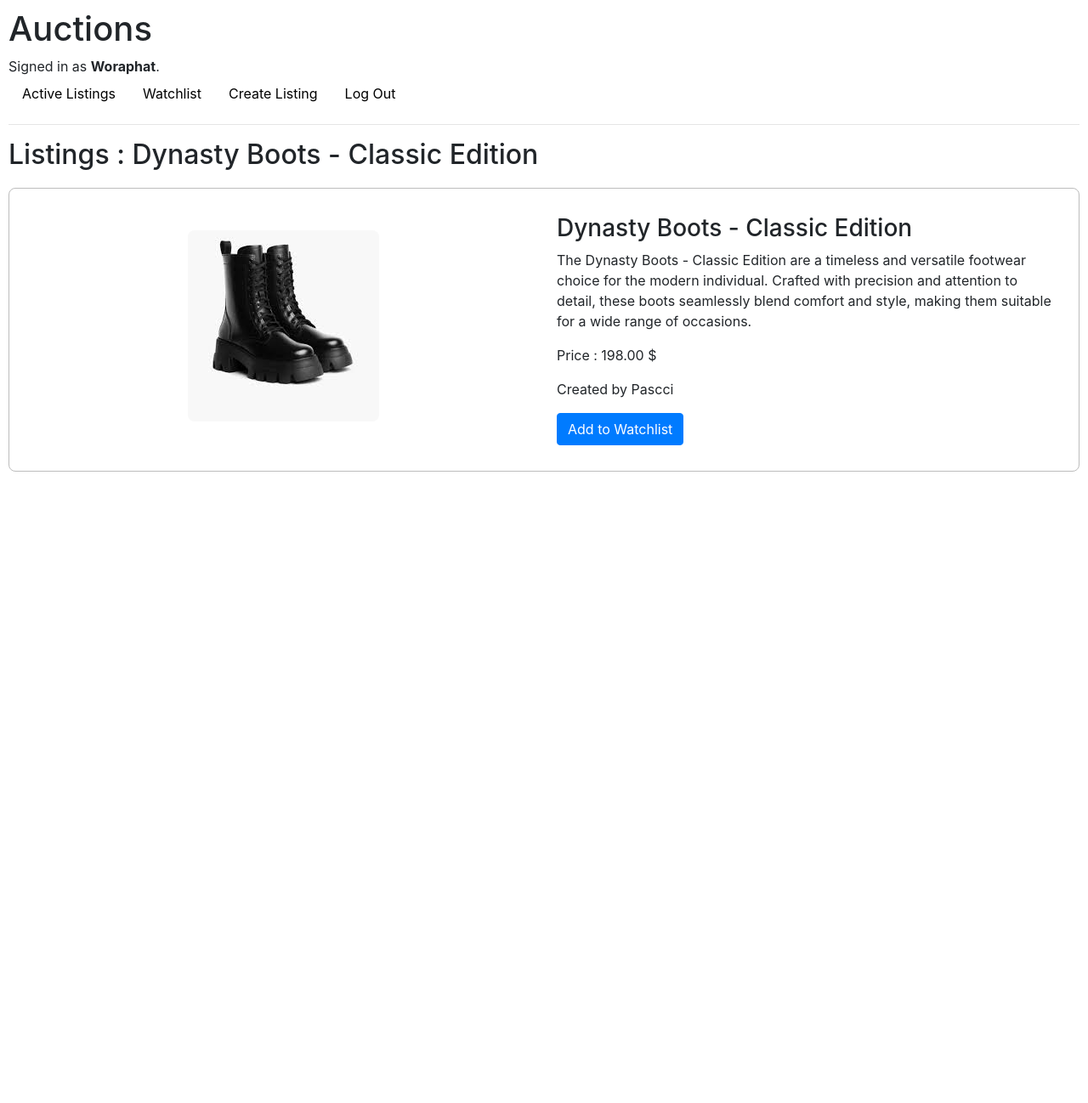
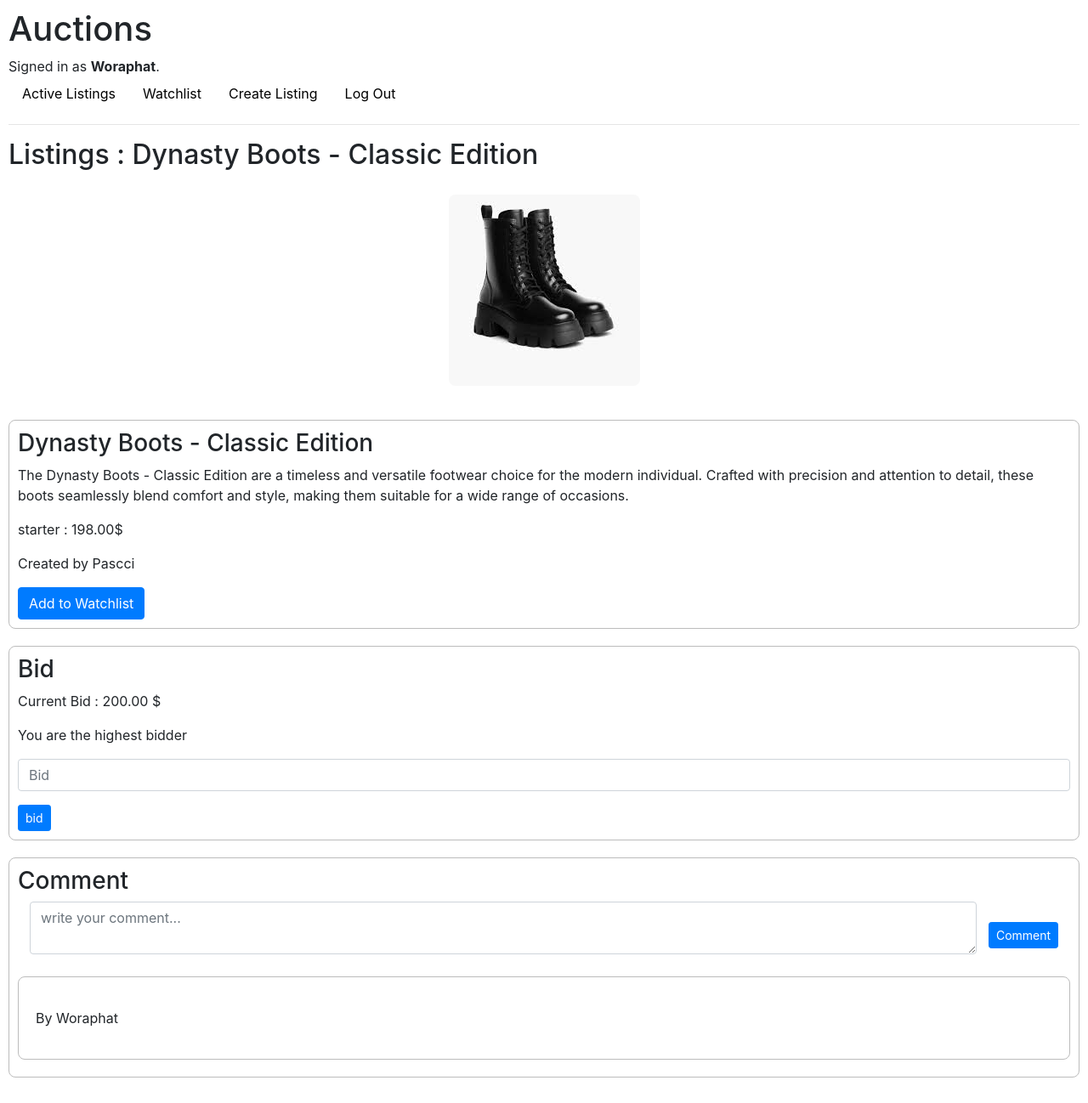
Before and after one commit to Peeralis/CS50-Commerce, a Django app: page /listings/2 in a window 1280 px wide. Shown: the whole page at 85% size. Before the commit the page ends 555 px from the top, so only its background shows below. Run offline with Django 3.2, Linux system fonts and the light colour scheme; a user stored in the database is signed in; data comes from the database, SQL or seed files in the repository; some libraries are stand-ins or nearby versions.

Commit message:
Bid system

```diff
--- a/auctions/admin.py
+++ b/auctions/admin.py
@@ -1,7 +1,7 @@
 from django.contrib import admin
 
 # Register your models here.
-from .models import Listing, User, Bid, Comment, Watchlist
+from .models import Listing, User, Bid, Comment, Watchlist, WiningBid
 
 # Register your models here.
 
@@ -12,3 +12,4 @@ admin.site.register(Listing)
 admin.site.register(Bid)
 admin.site.register(Comment)
 admin.site.register(Watchlist)
+admin.site.register(WiningBid)
--- a/auctions/static/auctions/styles.css
+++ b/auctions/static/auctions/styles.css
@@ -2,7 +2,7 @@ body {
     padding: 10px;
 }
 
-.listing-image {
+.listings-image {
     max-width: 400px;
     max-height: 400px;
     width: auto;
@@ -24,12 +24,12 @@ body {
     flex-grow: 1;
 }
 
-.listing-details {
+.listings-details {
     width: 50%;
     padding: 15px;
 }
 
-.img-box {
+.listings-img-box {
     width: 50%;
     flex:1;
     display: flex;
@@ -45,3 +45,60 @@ a:hover {
     color: black;
     text-decoration: none;
 }
+
+.comment-box {
+    border: 1px solid #BCBCBC;
+    border-radius: 8px;
+    padding: 10px;
+    margin: 20px 0;
+}
+
+.comment-form {
+    display: flex;
+    flex-direction: row;
+    flex-wrap: wrap;
+    justify-content: space-evenly;
+    align-items: center;
+}
+
+.comment-textarea {
+    width: 90%;
+}
+
+.comment {
+    border: 1px solid #BCBCBC;
+    border-radius: 8px;
+    padding: 20px;
+    margin: 10px 0;
+}
+
+.listing-image {
+    max-width: 800px;
+    max-height: 800px;
+    width: auto;
+    height: auto;
+    border-radius: 8px;
+    margin: 20px;
+}
+
+.listing-img-box {
+    width: 100%;
+    display: flex;
+    align-items: center;
+    justify-content: center;
+}
+
+.listing-details {
+    border: 1px solid #BCBCBC;
+    border-radius: 8px;
+    width: 100%;
+    padding: 10px;
+    margin: 20px 0;
+}
+
+.bid-box {
+    border: 1px solid #BCBCBC;
+    border-radius: 8px;
+    padding: 10px;
+    margin: 20px 0;
+}
--- a/auctions/templates/auctions/layout.html
+++ b/auctions/templates/auctions/layout.html
@@ -21,9 +21,6 @@
                 <a class="nav-link" href="{% url 'index' %}">Active Listings</a>
             </li>
             {% if user.is_authenticated %}
-                <!-- <li class="nav-item">
-                    <a class="nav-link" href="{% url 'index' %}">Categories</a>
-                </li> -->
                 <li class="nav-item">
                     <a class="nav-link" href="{% url 'watchlist' %}">Watchlist</a>
                 </li>
--- a/auctions/templates/auctions/listings.html
+++ b/auctions/templates/auctions/listings.html
@@ -1,17 +1,117 @@
 {% extends "auctions/layout.html" %}
+<!-- def listings(request, listing_id):
+    bid = Bid.objects.filter(listing=listing_id).last()
+    listing = Listing.objects.get(id=listing_id)
+    comments = Comment.objects.filter(listing=listing)
+    if request.user.is_authenticated:
+        user = User.objects.get(username=request.user)
+        if listing.user == user:
+            return render(request, "auctions/listings.html", {
+                "listing": listing,
+                "comments": comments,
+                "watchlist": user.watchlist.all(),
+                "user": user,
+                "close": True,
+                "bid": bid
+            })
+        else:
+            return render(request, "auctions/listings.html", {
+                "listing": listing,
+                "comments": comments,
+                "watchlist": user.watchlist.all(),
+                "user": user,
+                "bid": bid
+            })
+    else:
+        return render(request, "auctions/listings.html", {
+            "listing": listing,
+            "comments": comments,
+            "bid": bid
+        })
+def bid(request, listing_id):
+    if request.method == "POST":
+        bid = request.POST["bid"]
+        user = User.objects.get(username=request.user)
+        listing = Listing.objects.get(id=listing_id)
+        if Bid.objects.filter(listing=listing).exists():
+            current_bid = Bid.objects.filter(listing=listing).order_by('-bid')[0]
+            if float(bid) > float(current_bid.bid):
+                bid = Bid(bid=bid, user=user, listing=listing)
+                bid.save()
+                return HttpResponseRedirect(reverse("listings", args=(listing_id,)))
+            else:
+                return HttpResponseRedirect(reverse("listings", args=(listing_id,)))
+        else:
+            bid = Bid(bid=bid, user=user, listing=listing)
+            bid.save()
+            return HttpResponseRedirect(reverse("listings", args=(listing_id,)))
+    else:
+        return HttpResponseRedirect(reverse("listings", args=(listing_id,))) -->
 {% block body %}
     <h2>Listings : {{ listing.title }}</h2>
-    <div class="listing">
-        <div class="img-box"><img class="listing-image" src="{{listing.image.url}}" alt="Image"></div>
+    <div class="listing-img-box"><img class="listing-image" src="{{listing.image.url}}" alt="Image"></div>
     <div class="listing-details">
         <h3>{{ listing.title }}</h3>
         <p>{{ listing.description }}</p>
-            <p>Price : {{ listing.starting_bid }} $</p>
+        <p>starter : {{ listing.starting_bid }}$</p>
         <p>Created by {{ listing.user }}</p>
         {% if user.is_authenticated %}
             <a href="{% url 'add_watchlist' listing.id%}"><button class="btn btn-primary">Add to Watchlist</button></a>
         {% endif %}
     </div>
+
+    <div class="bid-box">
+        <h3>Bid</h3>
+        {% if not listing.active%}
+            {% if bid %}
+                <p>Winner : {{ bid.user }}</p>
+                <p>Winning Bid : {{ bid.bid }} $</p>
+            {% else %}
+                <p>Closed : no bids</p>
+            {% endif %}
+        {% else %}
+            {% if bid %}
+                <p>Current Bid : {{ bid.bid }} $</p>
+                {% if user.is_authenticated %}
+                    {% if bid.user == user %}
+                        <p>You are the highest bidder</p>
+                    {% else %}
+                        <p>You are not the highest bidder</p>
+                    {% endif %}
+                {% endif %}
+            {% else %}
+                <p>Current Bid : {{ listing.starting_bid }}$ (starter)</p>
+            {% endif %}
+            {% if user.is_authenticated and user != listing.user %}
+                <form action="{% url 'bid' listing.id %}" method="post" class="bid-form">
+                    {% csrf_token %}
+                    <div class="form-group">
+                        <input required class="form-control" type="number" name="bid" placeholder="Bid">
+                    </div>
+                    <div>
+                        <input class="btn btn-primary btn-sm" type="submit" value="bid">
+                    </div>
+                </form>
+            {% endif %}
+        {% endif %}
     </div>
 
+    <div class="comment-box">
+        <h3>Comment</h3>
+        <form action="{% url 'comment' listing.id %}" method="post" class="comment-form">
+            {% csrf_token %}
+            <div class="form-group comment-textarea">
+                <textarea required class="form-control" type="text" name="comment" placeholder="write your comment..."></textarea>
+            </div>
+            <div>
+                <input class="btn btn-primary btn-sm" type="submit" value="Comment">
+            </div>
+        </form>
+        {% for comment in comments %}
+            <div class="comment">
+                <p>{{ comment.comment }}</p>
+                <p>By {{ comment.user }}</p>
+            </div>
+        {% endfor %}
+    </div>
 {% endblock %}
--- a/auctions/templates/auctions/watchlist.html
+++ b/auctions/templates/auctions/watchlist.html
@@ -14,7 +14,7 @@
                             <div class="listing-details">
                                 <h3>{{ listing.title }}</h3>
                                 <p>{{ listing.description }}</p>
-                                <p>Price : {{ listing.starting_bid }} $</p>
+                                <p>Price : {{ listing.starting_bid }}$</p>
                                 <p>Created by {{ listing.user }}</p>
                                 <a href="{% url 'remove_watchlist' listing.id%}"><button class="btn btn-primary">Remove</button></a>
                             </div>
@@ -22,5 +22,8 @@
                 </div>
         {% endif %}
     {% endfor %}
+    {% if listings|length == 0 %}
+        <p>No listings in your watchlist.</p>
+    {% endif %}
 
 {% endblock %}
--- a/auctions/urls.py
+++ b/auctions/urls.py
@@ -15,6 +15,8 @@ urlpatterns = [
     path("add_watchlist/<int:listing_id>", views.add_watchlist, name="add_watchlist"),
     path("remove_watchlist/<int:listing_id>", views.remove_watchlist, name="remove_watchlist"),
     path("create", views.create_listing, name="create_listing"),
+    path("add_comment/<int:listing_id>", views.comment, name="comment"),
+    path("add_bid/<int:listing_id>", views.bid, name="bid"),
 ]
 
 if settings.DEBUG:
--- a/auctions/views.py
+++ b/auctions/views.py
@@ -3,39 +3,10 @@ from django.db import IntegrityError
 from django.http import HttpResponse, HttpResponseRedirect
 from django.shortcuts import render
 from django.urls import reverse
+from django.contrib import messages
 
 from .models import User, Listing, Bid, Comment, Watchlist
 
-# Complete the implementation of your auction site. You must fulfill the following requirements:
-
-# Models: Your application should have at least three models in addition to the User model: one for auction listings, one for bids, and one for comments made on auction listings. It’s up to you to decide what fields each model should have, and what the types of those fields should be. You may have additional models if you would like.
-# Create Listing: Users should be able to visit a page to create a new listing. They should be able to specify a title for the listing, a text-based description, and what the starting bid should be. Users should also optionally be able to provide a URL for an image for the listing and/or a category (e.g. Fashion, Toys, Electronics, Home, etc.).
-# Active Listings Page: The default route of your web application should let users view all of the currently active auction listings. For each active listing, this page should display (at minimum) the title, description, current price, and photo (if one exists for the listing).
-# Listing Page: Clicking on a listing should take users to a page specific to that listing. On that page, users should be able to view all details about the listing, including the current price for the listing.
-# If the user is signed in, the user should be able to add the item to their “Watchlist.” If the item is already on the watchlist, the user should be able to remove it.
-# If the user is signed in, the user should be able to bid on the item. The bid must be at least as large as the starting bid, and must be greater than any other bids that have been placed (if any). If the bid doesn’t meet those criteria, the user should be presented with an error.
-# If the user is signed in and is the one who created the listing, the user should have the ability to “close” the auction from this page, which makes the highest bidder the winner of the auction and makes the listing no longer active.
-# If a user is signed in on a closed listing page, and the user has won that auction, the page should say so.
-# Users who are signed in should be able to add comments to the listing page. The listing page should display all comments that have been made on the listing.
-# Watchlist: Users who are signed in should be able to visit a Watchlist page, which should display all of the listings that a user has added to their watchlist. Clicking on any of those listings should take the user to that listing’s page.
-# Categories: Users should be able to visit a page that displays a list of all listing categories. Clicking on the name of any category should take the user to a page that displays all of the active listings in that category.
-# Django Admin Interface: Via the Django admin interface, a site administrator should be able to view, add, edit, and delete any listings, comments, and bids made on the site.
-# urlpatterns = [
-#     path("", views.index, name="index"),
-#     path("login", views.login_view, name="login"),
-#     path("logout", views.logout_view, name="logout"),
-#     path("register", views.register, name="register"),
-#     path("<str:title>", views.listing, name="listing"),
-#     path("create", views.create, name="create"),
-#     path("watchlist", views.watchlist, name="watchlist"),
-#     path("categories", views.categories, name="categories"),
-#     path("category/<str:category>", views.category, name="category"),
-#     path("bid/<str:title>", views.bid, name="bid"),
-#     path("close/<str:title>", views.close, name="close"),
-#     path("comment/<str:title>", views.comment, name="comment"),
-#     path("watchlist/<str:title>", views.watchlist_add, name="watchlist_add"),
-#     path("watchlist_remove/<str:title>", views.watchlist_remove, name="watchlist_remove")
-# ]
 def index(request):
     listings = Listing.objects.all()
     return render(request, "auctions/index.html", { "listings": listings })
@@ -93,6 +64,7 @@ def register(request):
         return render(request, "auctions/register.html")
 
 def listings(request, listing_id):
+    bid = Bid.objects.filter(listing=listing_id).last()
     listing = Listing.objects.get(id=listing_id)
     comments = Comment.objects.filter(listing=listing)
     if request.user.is_authenticated:
@@ -103,19 +75,21 @@ def listings(request, listing_id):
                 "comments": comments,
                 "watchlist": user.watchlist.all(),
                 "user": user,
-                "close": True
+                "bid": bid
             })
         else:
             return render(request, "auctions/listings.html", {
                 "listing": listing,
                 "comments": comments,
                 "watchlist": user.watchlist.all(),
-                "user": user
+                "user": user,
+                "bid": bid
             })
     else:
         return render(request, "auctions/listings.html", {
             "listing": listing,
-            "comments": comments
+            "comments": comments,
+            "bid": bid
         })
 
 def watchlist(request):
@@ -150,10 +124,38 @@ def create_listing(request):
         description = request.POST["description"]
         starting_bid = request.POST["starting_bid"]
         image = request.FILES["image"]
-        category = request.POST["category"]
         user = User.objects.get(username=request.user)
-        listing = Listing(title=title, description=description, starting_bid=starting_bid, image=image, category=category, user=user)
+        listing = Listing(title=title, description=description, starting_bid=starting_bid, image=image, user=user, active=True)
         listing.save()
         return HttpResponseRedirect(reverse("index"))
     else:
         return render(request, "auctions/create_listing.html")
+
+def comment(request, listing_id):
+    if request.method == "POST":
+        comment = request.POST["comment"]
+        user = User.objects.get(username=request.user)
+        listing = Listing.objects.get(id=listing_id)
+        comment = Comment(comment=comment, user=user, listing=listing)
+        comment.save()
+        return HttpResponseRedirect(reverse("listings", args=(listing_id,)))
+    else:
+        return HttpResponseRedirect(reverse("listings", args=(listing_id,)))
+
+def bid(request, listing_id):
+    if request.method == "POST":
+        bid_amount = request.POST.get("bid")
+        user = request.user
+        listing = Listing.objects.get(id=listing_id)
+        current_bid = Bid.objects.filter(listing=listing).last()
+        current_bid_amount = current_bid.bid if current_bid else listing.starting_bid
+        if float(bid_amount) > current_bid_amount:
+            bid = Bid(bid=bid_amount, user=user, listing=listing)
+            bid.save()
+            messages.success(request, "Bid placed successfully!")
+        else:
+            messages.error(request, "Bid must be higher than the current bid.")
+
+        return HttpResponseRedirect(reverse("listings", args=(listing_id,)))
+    else:
+        return HttpResponseRedirect(reverse("listings", args=(listing_id,)))
```
Also changed, not shown: auctions/models.py (+10 -4 lines), auctions/templates/auctions/create_listing.html (+3 -6 lines), auctions/templates/auctions/index.html (+4 -4 lines), auctions/migrations/0003_remove_listing_category.py (added), auctions/migrations/0004_winingbid.py (added), db.sqlite3. Lines whose indentation alone changed are shown as unchanged.
